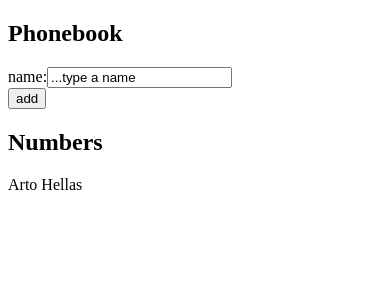
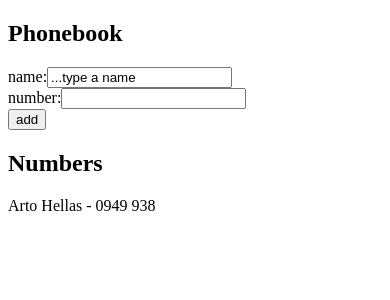
Before and after one commit to GioFrance/fullstackopen, a React (Create React App) app in the folder part2/phonebook/: page / in a window 390 px wide. Shown: the top 300 px of the page. Built offline with nearby package versions, Linux system fonts and the light colour scheme.

Commit message:
part2.8 phonebook number added

```diff
--- a/part2/phonebook/src/App.js
+++ b/part2/phonebook/src/App.js
@@ -1,13 +1,17 @@
 import { useState } from "react";
 
 const App = () => {
-  const [persons, setPersons] = useState([{ name: "Arto Hellas" }]);
+  const [persons, setPersons] = useState([
+    { name: "Arto Hellas", number: "0949 938" },
+  ]);
   const [newName, setNewName] = useState("...type a name");
+  const [number, setNumber] = useState("");
 
   const addPhonebook = (event) => {
     event.preventDefault();
     const phonebookObject = {
       name: newName,
+      number: number,
     };
 
     const nameFinder = persons.find(
@@ -18,13 +22,19 @@ const App = () => {
       alert(`${newName} is already added to phonebook`);
     } else {
       setPersons(persons.concat(phonebookObject));
-      setNewName("");
     }
+    setNewName("");
+    setNumber("");
   };
 
   const handlePhonebookChange = (event) => {
     console.log(event.target.value);
     setNewName(event.target.value);
+  };
+
+  const handleNumberChange = (event) => {
+    console.log(event.target.value);
+    setNumber(event.target.value);
   };
 
   return (
@@ -36,12 +46,18 @@ const App = () => {
           <input value={newName} onChange={handlePhonebookChange} />
         </div>
         <div>
+          number:
+          <input value={number} onChange={handleNumberChange} />
+        </div>
+        <div>
           <button type="submit">add</button>
         </div>
       </form>
       <h2>Numbers</h2>
       {persons.map((person) => (
-        <p key={person.name}> {person.name}</p>
+        <p key={person.name}>
+          {person.name} - {person.number}
+        </p>
       ))}
     </div>
   );
```
